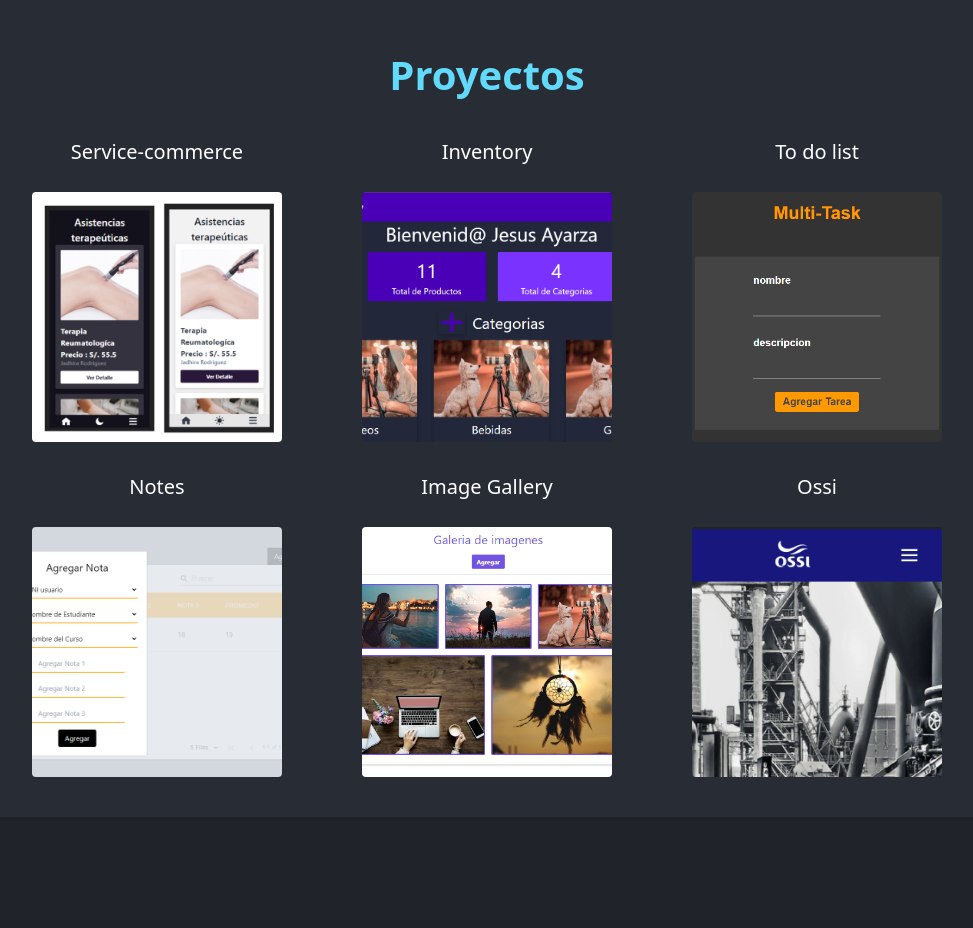
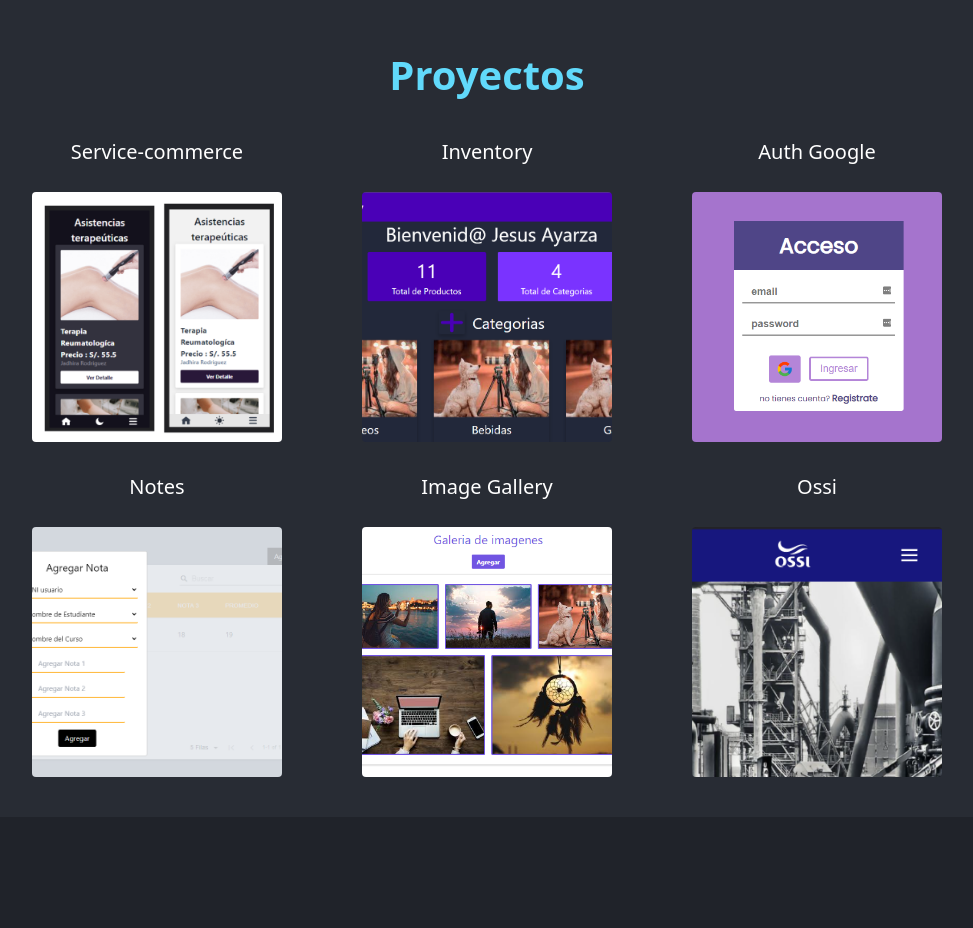
Before and after one commit to jesus1811/JESUDEV, a Next.js app: page / in a window 1280 px wide. Shown: the part 2800-3728 px from the top of the page, without its empty margins (153-1126 px from the left). Built offline with nearby package versions, Linux system fonts and the light colour scheme.

Commit message:
🛠 update url repositorio

```diff
--- a/components/modules/project/Project.tsx
+++ b/components/modules/project/Project.tsx
@@ -12,7 +12,7 @@ export const Project = () => {
           <ProjectCard
             icon="/service-comerce.png"
             href="https://service-comerce.vercel.app/"
-            repositorio="https://github.com/jesus1811/entregable03-front.git"
+            repositorio="https://github.com/jesus1811/service-comerce.git"
             description="Aplicacion web de servicios, cuenta con historial, y administracion de los servicios de cada usuario"
             tegnologia="NEXTJS-STYLED COMPONENTS-FIREBASE-EXPRESS-MYSQL (MERN)"
           >
@@ -21,25 +21,25 @@ export const Project = () => {
           <ProjectCard
             icon="/inventory.png"
             href="https://inventory-frontend-tau.vercel.app/"
-            repositorio="https://github.com/jesus1811/inventory-frontend"
+            repositorio="https://github.com/jesus1811/inventory.git"
             description="Aplicacion web de administracion de productos con stock e imagenes"
             tegnologia="REACT-NEXT-SASS-FIREBASE-EXPRESS-POSTGRESQL (PERN)"
           >
             Inventory
           </ProjectCard>
           <ProjectCard
-            icon="/multi-task.png"
-            href="https://multi-task.netlify.app/"
-            repositorio="https://github.com/jesus1811/rep-to-do-lis.git"
-            description="Aplicacion web de tareas, es la app mas basica que tengo pero lo guardo porque fue mi primera app 😥"
+            icon="/auth-google.png"
+            href="https://auth-login.vercel.app/"
+            repositorio="https://github.com/jesus1811/auth.git"
+            description="Aplicacion web de autenticación de usuario "
             tegnologia="REACT-CSS"
           >
-            To do list
+            Auth Google
           </ProjectCard>
           <ProjectCard
             icon="/promedio-notas.png"
             href="https://promedio-notas.vercel.app/nota"
-            repositorio="https://github.com/jesus1811/jesus1811-next-promedio-notas"
+            repositorio="https://github.com/jesus1811/notes.git"
             description="Aplicacion web para administrar notas de estudiantes"
             tegnologia="NEXT-NODE-MYSQL-EXPRESS-SASS (MERN)"
           >
```
Also changed, not shown: public/auth-google.png (added).
